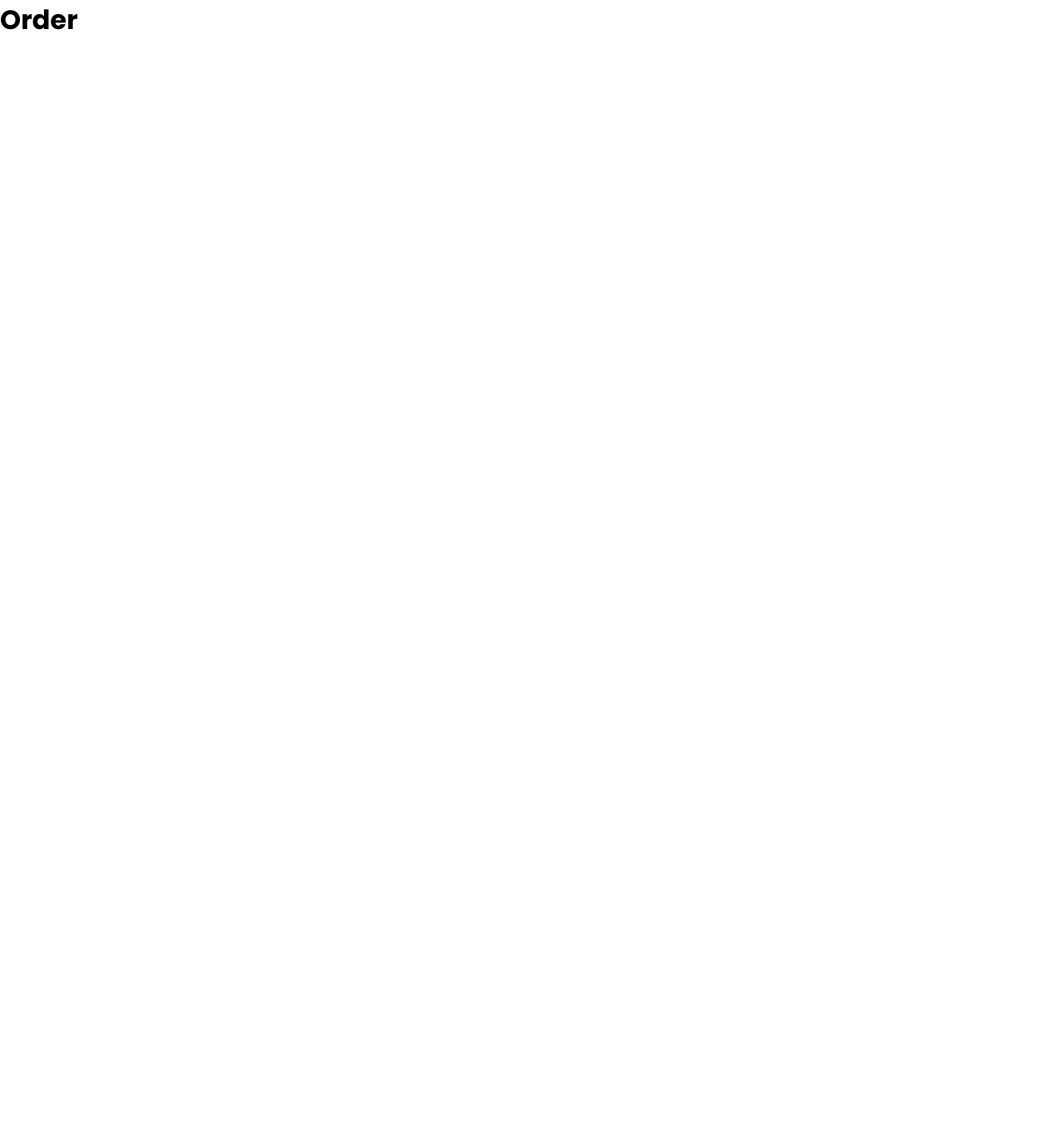
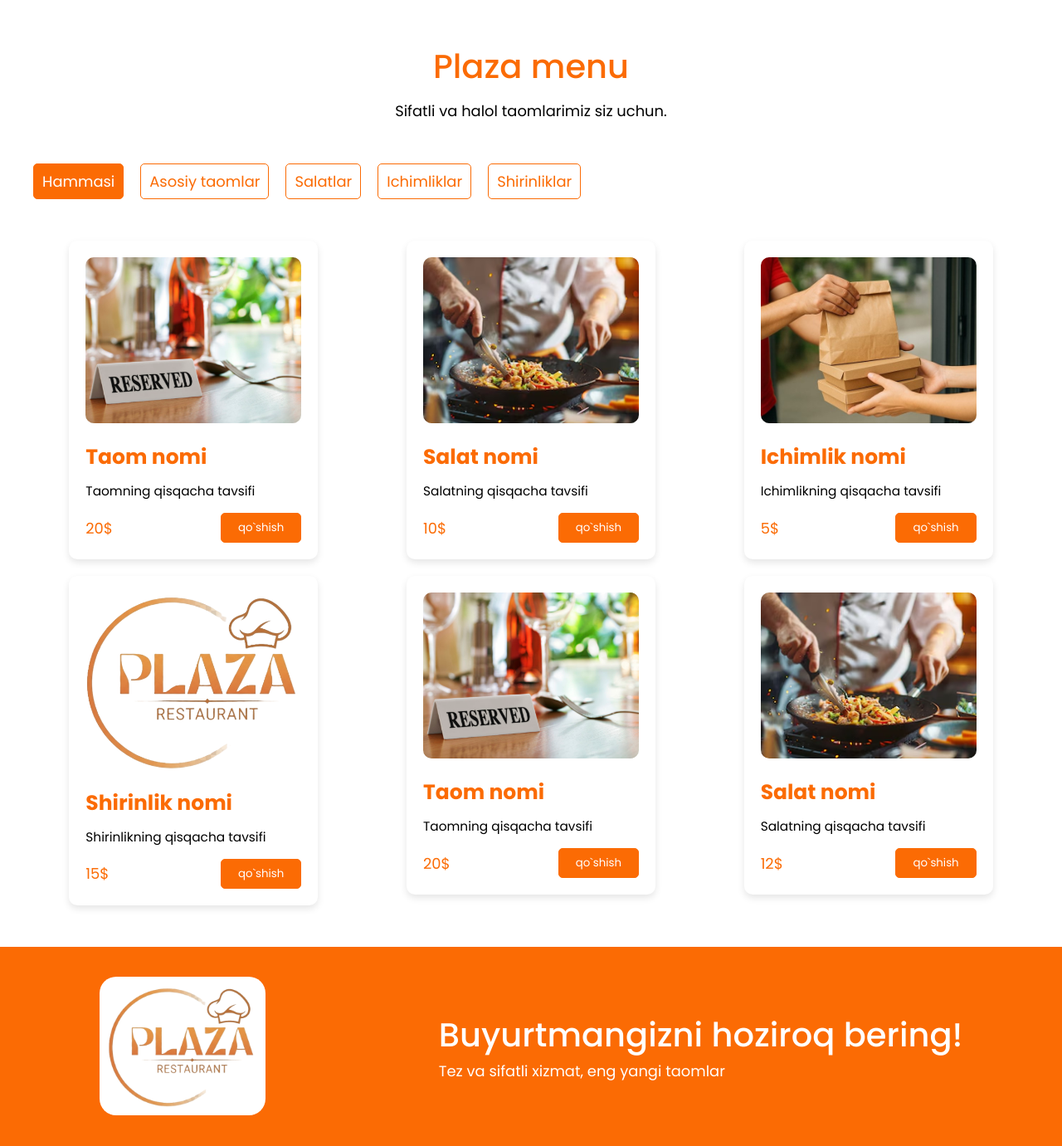
Before and after one commit to Sayyorbek2005/restaurant, a React (Create React App) app: page /order in a window 1280 px wide. Shown: the whole page at 83% size. Before the commit the page ends 800 px from the top, so only its background shows below. Built offline with nearby package versions, Linux system fonts and the light colour scheme.

Commit message:
BISMILLAH 08.04.2026

```diff
--- a/public/index.html
+++ b/public/index.html
@@ -10,34 +10,14 @@
       content="Web site created using create-react-app"
     />
     <link rel="apple-touch-icon" href="%PUBLIC_URL%/logo192.png" />
-    <!--
-      manifest.json provides metadata used when your web app is installed on a
-      user's mobile device or desktop. See https://developers.google.com/web/fundamentals/web-app-manifest/
-    -->
+
     <link rel="manifest" href="%PUBLIC_URL%/manifest.json" />
-    <!--
-      Notice the use of %PUBLIC_URL% in the tags above.
-      It will be replaced with the URL of the `public` folder during the build.
-      Only files inside the `public` folder can be referenced from the HTML.
 
-      Unlike "/favicon.ico" or "favicon.ico", "%PUBLIC_URL%/favicon.ico" will
-      work correctly both with client-side routing and a non-root public URL.
-      Learn how to configure a non-root public URL by running `npm run build`.
-    -->
-    <title>React App</title>
+    <title>PLAZA</title>
   </head>
   <body>
     <noscript>You need to enable JavaScript to run this app.</noscript>
     <div id="root"></div>
-    <!--
-      This HTML file is a template.
-      If you open it directly in the browser, you will see an empty page.
 
-      You can add webfonts, meta tags, or analytics to this file.
-      The build step will place the bundled scripts into the <body> tag.
-
-      To begin the development, run `npm start` or `yarn start`.
-      To create a production bundle, use `npm run build` or `yarn build`.
-    -->
   </body>
 </html>
--- a/src/App.css
+++ b/src/App.css
@@ -18,7 +18,7 @@ input {
 /* ROOT VARIABLES (RESPONSIVE) */
 :root {
     /* COLOR VARIABLES */
-    --primary: #fb8804;
+    --primary: #fb6b04;
     --white: #fff;
     --black: #000;
     --gray: #555;
@@ -75,6 +75,11 @@ a {
     margin: auto;
     transition: all 0.3s ease;
 }
+@media (max-width: 1250px) {
+    .max-width {
+        padding: 15px;
+    }
+}
 
 /* DISPLAY HELPERS */
 .display-flex {
--- a/src/App.jsx
+++ b/src/App.jsx
@@ -1,13 +1,9 @@
 import { Route, Routes } from 'react-router-dom';
-import Home from "./pages/home/Home";
 import { ToastContainer } from 'react-toastify';
 import 'react-toastify/dist/ReactToastify.css';
 import './App.css';
 import './style/StyleComponent'; // Fayl yo'lini tekshirib ol
-import Delivery from './pages/delivery/Delivery';
-import Order from './pages/order/Order';
-import Reserved from './pages/reserved/Reserved';
-
+import { routes } from './routes';
 
 
 function App() {
@@ -19,12 +15,13 @@ function App() {
 
       {/* ? router */}
       <Routes>
-        {/* Odatda asosiy sahifa uchun path='/' bo'ladi */}
-        <Route path='/' element={<Home />} />
-        <Route path='home' element={<Home />} />
-        <Route path='delivery' element={<Delivery />} />
-        <Route path='order' element={<Order />} />
-        <Route path='reserved' element={<Reserved />} />
+        {routes.map((route, index) => (
+          <Route
+            key={index}
+            path={route.path}
+            element={route.element}
+          />
+        ))}
       </Routes>
     </div>
   );
--- /dev/null
+++ b/src/pages/footer/Footer.jsx
@@ -0,0 +1,27 @@
+import React from 'react'
+import { FooterCont, FooterPage } from './footer.style'
+
+// ? imgs
+import logo from '../../assets/IMG_logo.PNG'
+
+const Footer = () => {
+  return (
+    <FooterPage>
+    <div className='max-width'>
+
+      <FooterCont>
+        <img src={logo} alt="logo" />
+
+    <div>
+      <h1>Buyurtmangizni hoziroq bering!</h1>
+        <p>Tez va sifatli xizmat, eng yangi taomlar</p>
+        {/* <span>© 2024 Plaza. Barcha huquqlar himoyalangan.</span> */}
+    </div>
+      </FooterCont>
+
+    </div>
+        </FooterPage>
+  )
+}
+
+export default Footer
--- /dev/null
+++ b/src/pages/footer/footer.style.js
@@ -0,0 +1,46 @@
+import styled from "styled-components";
+
+export const FooterPage = styled.div`
+    min-height: 30vh;
+    height: 100%;
+    /* width: 100%; */
+    background-color: var(--primary);
+
+    `
+    export const FooterCont = styled.div`
+    min-height: 30vh;
+    display: flex;
+    align-items: center;
+    justify-content: space-around;
+    gap: 50px;
+
+
+
+
+    img{
+        background-color: var(--white);
+        max-width: 200px;
+        max-height: 200px;
+        padding: 10px;
+        border-radius: 20px;
+    }
+
+    h1{
+        font-size: var(--font-size-40);
+        font-weight: var(--font-weight-500);
+        color: var(--white);
+
+    }
+
+    p{
+        color: var(--white);
+        font-size: var(--font-size-18);
+
+    }
+
+    span{
+        color: var(--white);
+        font-size: var(--font-size-18);
+    }
+
+    `
--- a/src/pages/order/Order.jsx
+++ b/src/pages/order/Order.jsx
@@ -1,10 +1,113 @@
-import React from 'react'
+import React, { useState } from 'react'
+import { OrderMenu, OrderNav, OrderPage, OrderTitle } from './Order.style'
+import { Button } from '../../style/StyleComponent';
+
+// ? imgs
+import imgOne from '../../assets/res.jpg'
+import imgTwo from '../../assets/buyurtma.avif'
+import imgThree from '../../assets/yetkazish.jpeg'
+import logo from '../../assets/IMG_logo.PNG'
+import Footer from '../footer/Footer';
 
 const Order = () => {
+  const [activeNav, setActiveNav] = useState('Hammasi');
+
+  const handleNavClick = (nav) => {
+    setActiveNav(nav);
+  };
+
+  // ? use state for menu cards
+  const [orderCards] = useState([
+    {
+      id: 1,
+      img: imgOne,
+      title: 'Taom nomi',
+      desc: 'Taomning qisqacha tavsifi',
+      price: '20$',
+      category: 'Asosiy taomlar'
+    },
+    {
+      id: 2,
+      img: imgTwo,
+      title: 'Salat nomi',
+      desc: 'Salatning qisqacha tavsifi',
+      price: '10$',
+      category: 'Salatlar'
+    },
+    {
+      id: 3,
+      img: imgThree,
+      title: 'Ichimlik nomi',
+      desc: 'Ichimlikning qisqacha tavsifi',
+      price: '5$',
+      category: 'Ichimliklar'
+    },
+    {
+      id: 4,
+      img: logo,
+      title: 'Shirinlik nomi',
+      desc: 'Shirinlikning qisqacha tavsifi',
+      price: '15$',
+      category: 'Shirinliklar'
+    },
+    {
+      id: 5,
+      img: imgOne,
+      title: 'Taom nomi',
+      desc: 'Taomning qisqacha tavsifi',
+      price: '20$',
+      category: 'Asosiy taomlar'
+    },
+    {
+      id: 6,
+      img: imgTwo,
+      title: 'Salat nomi',
+      desc: 'Salatning qisqacha tavsifi',
+      price: '12$',
+      category: 'Salatlar'
+    },
+  ]);
+
+  // ? filter logic
+  const filteredCards = activeNav === 'Hammasi'
+    ? orderCards
+    : orderCards.filter(card => card.category === activeNav);
+
   return (
-    <div>
-      <h1>Order</h1>
-    </div>
+    <OrderPage>
+      <div className='max-width'>
+        {/* ? title */}
+        <OrderTitle>
+          <h1>Plaza menu</h1>
+          <p>Sifatli va halol taomlarimiz siz uchun.</p>
+        </OrderTitle>
+
+        {/* ? navigation bar */}
+        <OrderNav>
+          <div onClick={() => handleNavClick('Hammasi')} className={`nav-item ${activeNav === 'Hammasi' ? 'active' : ''}`}>Hammasi</div>
+          <div onClick={() => handleNavClick('Asosiy taomlar')} className={`nav-item ${activeNav === 'Asosiy taomlar' ? 'active' : ''}`}>Asosiy taomlar</div>
+          <div onClick={() => handleNavClick('Salatlar')} className={`nav-item ${activeNav === 'Salatlar' ? 'active' : ''}`}>Salatlar</div>
+          <div onClick={() => handleNavClick('Ichimliklar')} className={`nav-item ${activeNav === 'Ichimliklar' ? 'active' : ''}`}>Ichimliklar</div>
+          <div onClick={() => handleNavClick('Shirinliklar')} className={`nav-item ${activeNav === 'Shirinliklar' ? 'active' : ''}`}>Shirinliklar</div>
+        </OrderNav>
+
+        {/* ? menu cards */}
+        <OrderMenu>
+          {filteredCards.map(card => (
+            <div className="order-card" key={card.id}>
+              <img src={card.img} alt={card.title} />
+              <h2>{card.title}</h2>
+              <p>{card.desc}</p>
+              <div className="for-price-and-btn">
+                <span>{card.price}</span>
+                <Button>qo`shish</Button>
+              </div>
+            </div>
+          ))}
+        </OrderMenu>
+      </div>
+      <Footer />
+    </OrderPage>
   )
 }
 
--- a/src/pages/order/Order.style.js
+++ b/src/pages/order/Order.style.js
@@ -0,0 +1,111 @@
+import styled from 'styled-components'
+
+export const OrderPage = styled.div`
+
+    min-height: 100vh;
+    height: 100%;
+    width: 100%;
+
+`;
+
+// ? title
+
+export const OrderTitle = styled.div`
+    text-align: center;
+    margin-bottom: 30px;
+h1{
+    font-size: var(--font-size-40);
+    font-weight: var(--font-weight-500);
+    color: var(--primary);
+    margin: 50px 0px 10px 0px;
+}
+p{
+    font-size: var(--font-size-18);
+    color: var(--black);
+    margin-bottom: 30px;
+}
+
+`
+/* ? navigation bar */
+
+export const OrderNav = styled.div`
+    display: flex;
+    justify-content: flex-start;
+    align-items: center;
+    flex-wrap: wrap;
+    gap: 20px;
+    margin: 50px 0px;
+
+    .nav-item{
+        padding: 7px 10px;
+        background-color: var(--white);
+        color: var(--primary);
+        border: 1px solid var(--primary);
+        border-radius: 5px;
+        font-size: var(--font-size-18);
+        cursor: pointer;
+        transition: all 0.3s ease;
+        &:hover{
+            background-color: var(--primary);
+            color: var(--white);
+        }
+
+        &.active{
+            background-color: var(--primary);
+            color: var(--white);
+        }
+    }
+`
+
+export const OrderMenu = styled.div`
+    display: flex;
+    justify-content: space-around;
+    align-items: flex-start;
+    gap: 20px;
+    flex-wrap: wrap;
+    margin-bottom: 50px;
+
+    .order-card{
+        max-width: 300px;
+        width: 100%;
+        background-color: var(--white);
+        border-radius: 10px;
+        box-shadow: 0 4px 8px rgba(0, 0, 0, 0.1);
+        padding: 20px;
+        transition: all 0.3s ease;
+        &:hover{
+            transform: translateY(-5px);
+            box-shadow: 0 8px 16px rgba(0, 0, 0, 0.2);
+        }
+
+        img{
+            width: 100%;
+            min-height: 200px;
+            height: 100%;
+            object-fit: cover;
+            border-radius: 10px;
+            margin-bottom: 15px;
+        }
+        h2{
+            font-size: var(--font-size-25);
+            color: var(--primary);
+            margin-bottom: 10px;
+        }
+        p{
+            font-size: var(--font-size-16);
+            color: var(--black);
+            margin-bottom: 15px;
+        }
+
+        .for-price-and-btn{
+            display: flex;
+            justify-content: space-between;
+            align-items: center;
+        }
+        span{
+            font-size: var(--font-size-18);
+            color: var(--primary);
+            font-weight: var(--font-weight-400);
+        }
+    }
+`
--- a/src/pages/reserved/Reserved.jsx
+++ b/src/pages/reserved/Reserved.jsx
@@ -1,11 +1,21 @@
+import {ReservedPage} from "./Reserved.style"
 
 
 const Reserved = () => {
   return (
-    <div>
+    <ReservedPage>
+    <div className="max-width">
+
+
         <h1>Reserved</h1>
 
+
+
+
+
+
     </div>
+      </ReservedPage>
   )
 }
 
--- a/src/pages/reserved/Reserved.style.js
+++ b/src/pages/reserved/Reserved.style.js
@@ -0,0 +1,5 @@
+import styled from 'styled-components'
+
+export const ReservedPage = styled.div`
+  /* Your styles here */
+`;
--- /dev/null
+++ b/src/routes.js
@@ -0,0 +1,27 @@
+import Home from "./pages/home/Home";
+import Delivery from "./pages/delivery/Delivery";
+import Order from "./pages/order/Order";
+import Reserved from "./pages/reserved/Reserved";
+
+export const routes = [
+  {
+    path: "/",
+    element: <Home />
+  },
+  {
+    path: "home",
+    element: <Home />
+  },
+  {
+    path: "delivery",
+    element: <Delivery />
+  },
+  {
+    path: "/order",
+    element: <Order />
+  },
+  {
+    path: "reserved",
+    element: <Reserved />
+  }
+];
```
